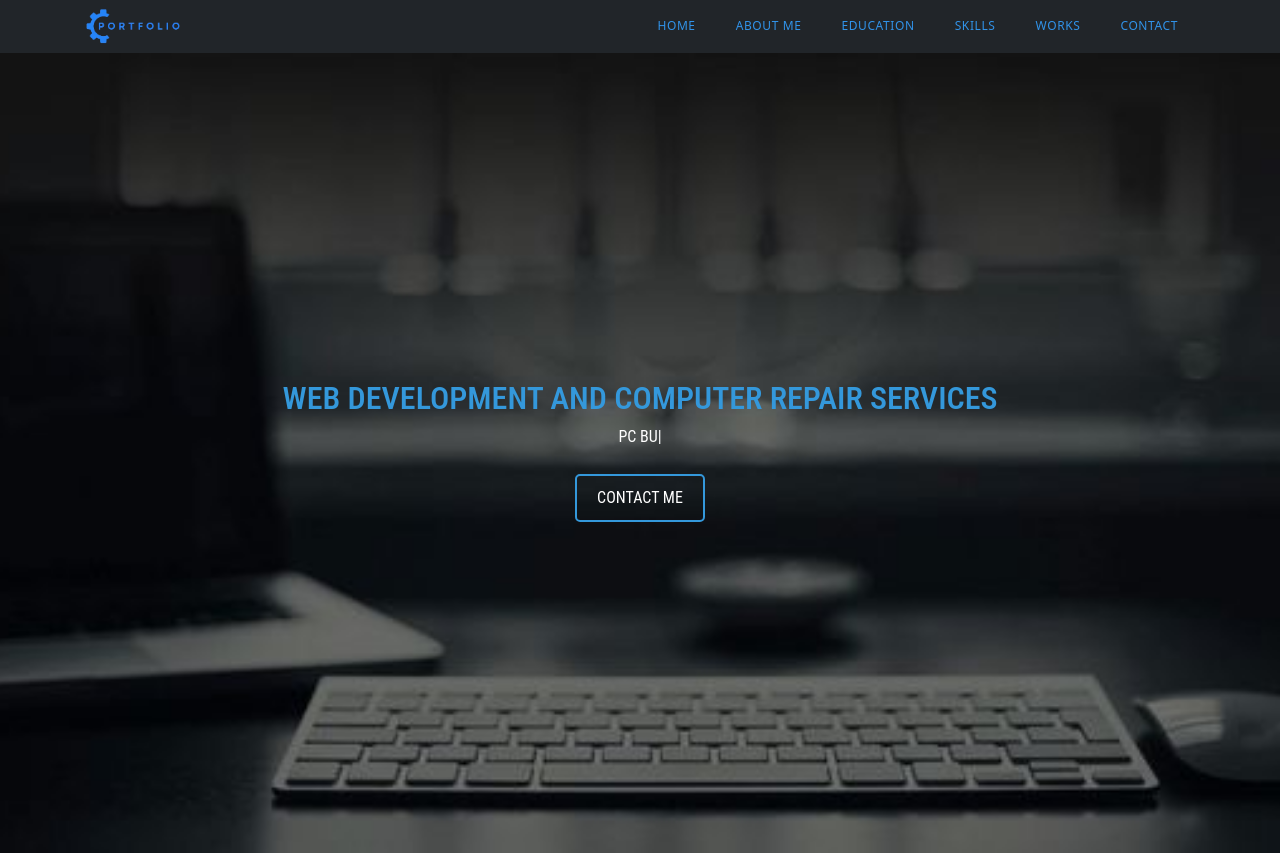
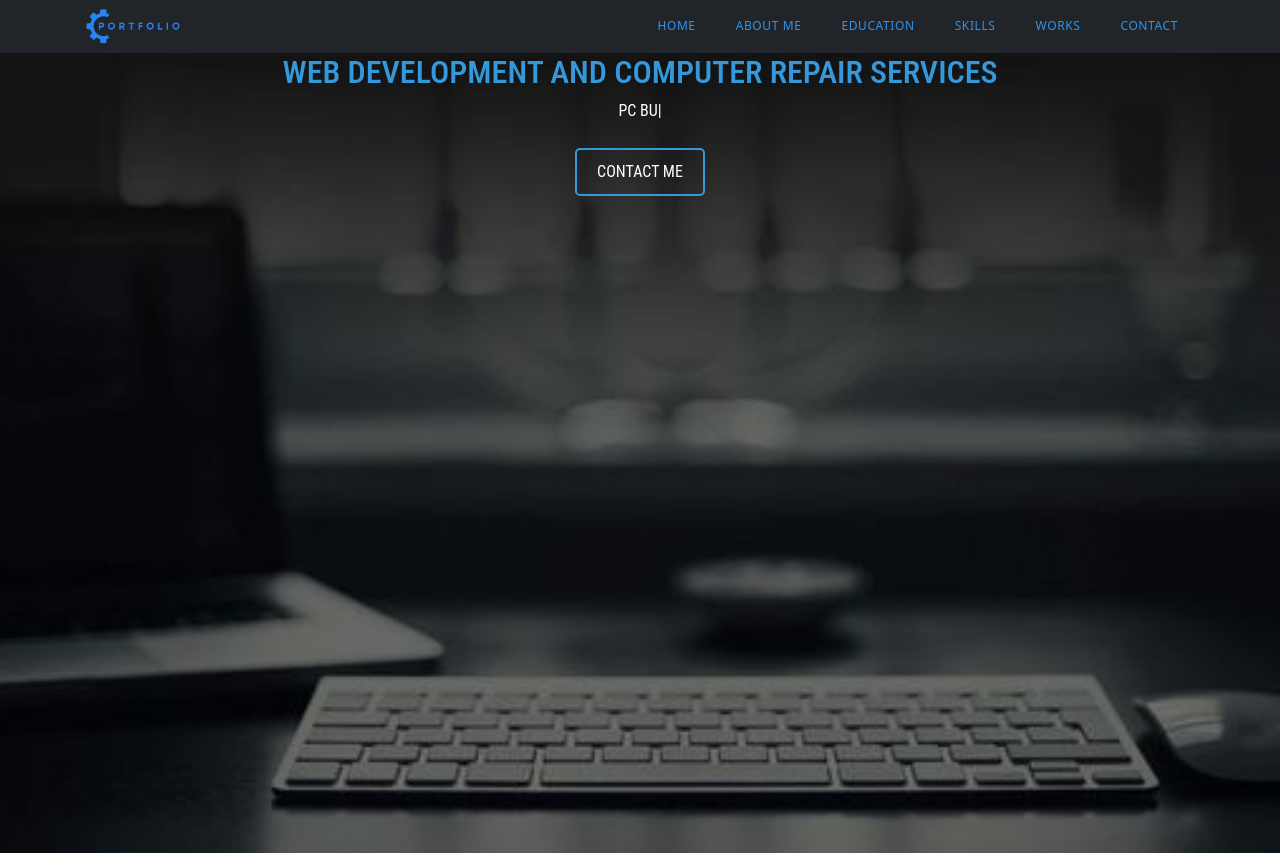
Before and after one commit to Jhieeeee/MyPortfolio, a React (Create React App) app in the folder portfolio-project/: page / in a window 1280 px wide. Built offline with nearby package versions, Linux system fonts and the light colour scheme.

Commit message:
aboutme,skills,works,contact

```diff
--- a/portfolio-project/src/App.css
+++ b/portfolio-project/src/App.css
@@ -116,13 +116,7 @@ nav ul li{
 .text-header {
   font-family: "Roboto Condensed", sans-serif;
   display: flex;
-  position: absolute;
-  top: 0;
-  bottom: 0;
-  left: 0;
-  right: 0;
   flex-direction: column;
-  justify-content: center;
   align-items: center;
   text-align: center;
   color: var(--primary-white);
--- a/portfolio-project/src/App.js
+++ b/portfolio-project/src/App.js
@@ -12,5 +12,4 @@ function App() {
   );
 }
 
-
 export default App;
```
